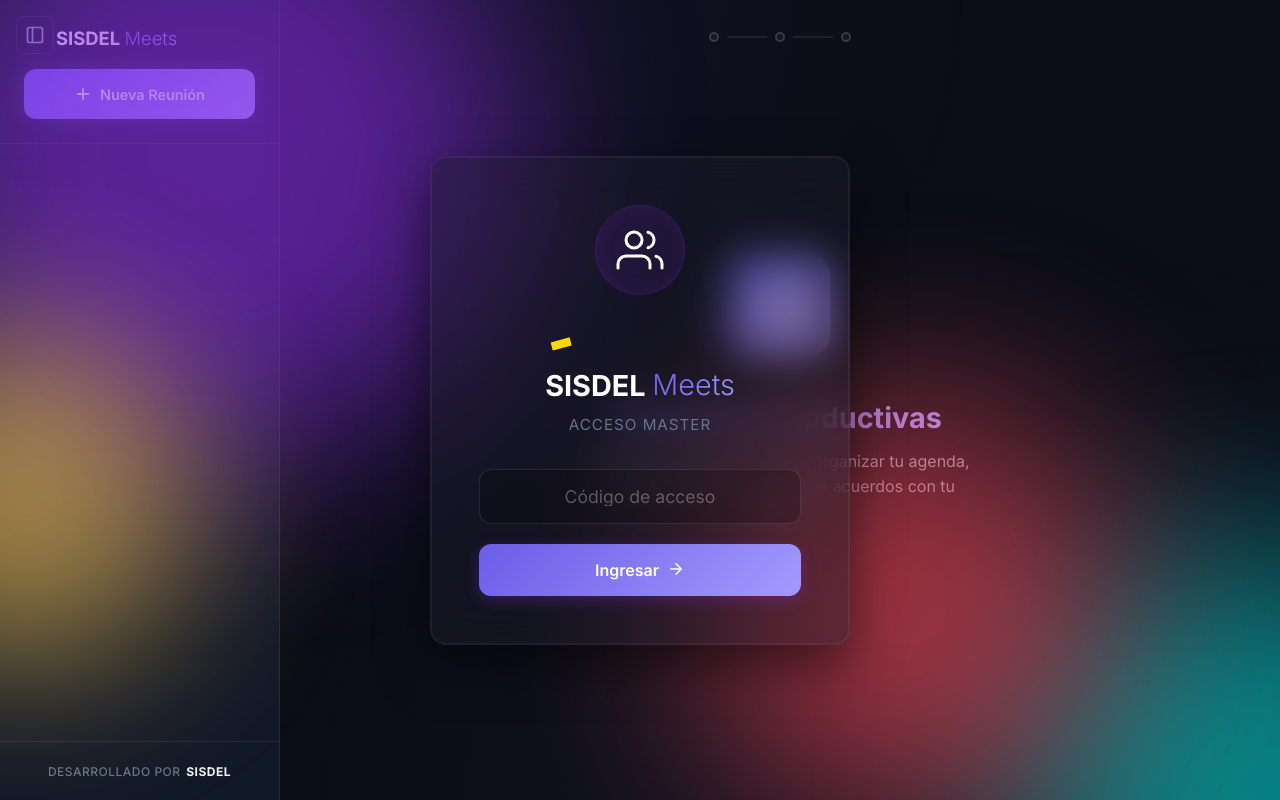
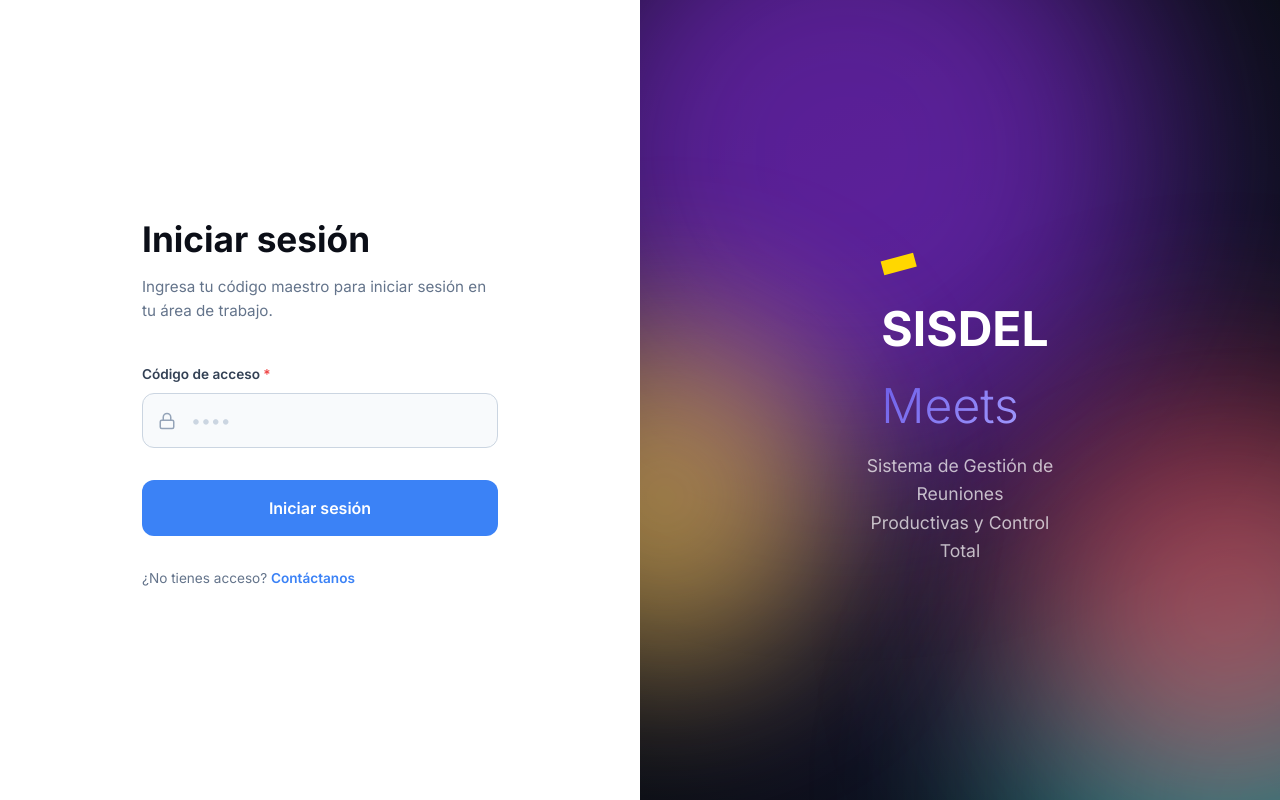
Before and after one commit to yonxela/REUNIONES, a plain HTML site: page index.html in a window 1280 px wide. Drawn offline with nearby package versions, Linux system fonts and the light colour scheme.

Commit message:
style: implement asymmetric layout matching screenshot

```diff
--- a/index.html
+++ b/index.html
@@ -16,6 +16,39 @@
   <!-- ===== LOGIN SCREEN ===== -->
   <div id="loginScreen" class="login-screen">
 
+    <!-- Left Side: Login Form -->
+    <div class="login-left">
+      <div class="login-form-container">
+
+        <h2 class="login-title">Iniciar sesión</h2>
+        <p class="login-desc">Ingresa tu código maestro para iniciar sesión en tu área de trabajo.</p>
+
+        <div class="login-input-group">
+          <label class="login-label">Código de acceso <span class="required">*</span></label>
+          <div class="input-wrapper">
+            <!-- Simple lock icon -->
+            <svg class="input-icon" xmlns="http://www.w3.org/2000/svg" width="18" height="18" viewBox="0 0 24 24"
+              fill="none" stroke="currentColor" stroke-width="2" stroke-linecap="round" stroke-linejoin="round">
+              <rect x="3" y="11" width="18" height="11" rx="2" ry="2"></rect>
+              <path d="M7 11V7a5 5 0 0 1 10 0v4"></path>
+            </svg>
+            <input type="password" id="loginCodeInput" class="light-input" placeholder="••••" autocomplete="off">
+          </div>
+          <p id="loginErrorMsg" class="login-error-msg">Código incorrecto. Inténtalo de nuevo.</p>
+
+          <button id="btnLoginSubmit" class="btn-login-submit">
+            Iniciar sesión
+          </button>
+        </div>
+
+        <div class="login-footer-text">
+          ¿No tienes acceso? <a href="#">Contáctanos</a>
+        </div>
+      </div>
+    </div>
+
+    <!-- Right Side: Brand & Animation -->
+    <div class="login-right">
       <!-- Animated Background -->
       <div class="login-bg-shapes">
         <div class="login-shape shape-1"></div>
@@ -24,41 +57,20 @@
         <div class="login-shape shape-4"></div>
       </div>
 
-    <div class="login-glass-box">
-
-      <div class="login-icon">
-        <svg xmlns="http://www.w3.org/2000/svg" width="48" height="48" viewBox="0 0 24 24" fill="none" stroke="#ffffff"
-          stroke-width="1.5" stroke-linecap="round" stroke-linejoin="round">
-          <path d="M17 21v-2a4 4 0 0 0-4-4H5a4 4 0 0 0-4 4v2" />
-          <circle cx="9" cy="7" r="4" />
-          <path d="M23 21v-2a4 4 0 0 0-3-3.87" />
-          <path d="M16 3.13a4 4 0 0 1 0 7.75" />
-        </svg>
-      </div>
-
-      <div class="logo" style="justify-content: center; margin-bottom: var(--space-xs);">
-        <svg width="28" height="28" viewBox="0 0 40 40" fill="none" xmlns="http://www.w3.org/2000/svg">
+      <div class="login-brand-content">
+        <div class="logo" style="justify-content: center; margin-bottom: 0.5rem; z-index: 10;">
+          <svg width="48" height="48" viewBox="0 0 40 40" fill="none" xmlns="http://www.w3.org/2000/svg">
             <rect x="8" y="22" width="28" height="12" transform="rotate(-15 8 22)" fill="#FFD700" />
           </svg>
-        <h1 style="font-size: 1.8rem; color: #fff;">SISDEL <span
+          <h1 style="font-size: 3rem; color: #fff; margin-left: 10px;">SISDEL <br><span
               style="font-weight: 300; background: var(--accent-gradient); -webkit-background-clip: text; -webkit-text-fill-color: transparent; background-clip: text;">Meets</span>
           </h1>
         </div>
-
-      <p class="login-subtitle">Acceso Master</p>
-
-      <div class="login-input-group">
-        <input type="password" id="loginCodeInput" placeholder="Código de acceso" autocomplete="off">
-        <button id="btnLoginSubmit" class="btn-login-submit">
-          Ingresar
-          <svg xmlns="http://www.w3.org/2000/svg" width="18" height="18" viewBox="0 0 24 24" fill="none"
-            stroke="currentColor" stroke-width="2" stroke-linecap="round" stroke-linejoin="round">
-            <line x1="5" y1="12" x2="19" y2="12"></line>
-            <polyline points="12 5 19 12 12 19"></polyline>
-          </svg>
-        </button>
+        <p
+          style="color: rgba(255, 255, 255, 0.7); font-size: 1.1rem; text-align: center; max-width: 80%; z-index: 10; font-weight: 400; line-height: 1.6;">
+          Sistema de Gestión de Reuniones<br>Productivas y Control Total
+        </p>
       </div>
-      <p id="loginErrorMsg" class="login-error-msg">Código incorrecto. Inténtalo de nuevo.</p>
     </div>
   </div>
   <button class="btn-toggle-sidebar" id="btnToggleSidebar" title="Mostrar/Ocultar historial">
--- a/styles.css
+++ b/styles.css
@@ -1806,13 +1806,195 @@ body::before {
   left: 0;
   width: 100vw;
   height: 100vh;
+  z-index: 999999;
   background: var(--bg-main);
-  z-index: 999999;
-  display: flex;
-  align-items: center;
-  justify-content: center;
   transition: opacity 0.5s ease;
   overflow: hidden;
+  display: flex;
+}
+
+.login-screen.hidden {
+  opacity: 0;
+  pointer-events: none;
+}
+
+@media (min-width: 900px) {
+  .login-screen {
+    display: grid;
+    grid-template-columns: 1fr 1fr;
+  }
+}
+
+/* Left Side: Form */
+.login-left {
+  display: flex;
+  align-items: center;
+  justify-content: center;
+  width: 100%;
+  height: 100%;
+  background: #ffffff;
+}
+
+.login-form-container {
+  width: 100%;
+  max-width: 420px;
+  padding: 2rem;
+  display: flex;
+  flex-direction: column;
+  animation: fadeInRight 0.8s cubic-bezier(0.16, 1, 0.3, 1);
+}
+
+.login-title {
+  color: #0b0e17;
+  font-size: 2.2rem;
+  font-weight: 700;
+  margin-bottom: 0.5rem;
+}
+
+.login-desc {
+  color: #64748b;
+  font-size: 0.95rem;
+  margin-bottom: 2.5rem;
+}
+
+.login-input-group {
+  display: flex;
+  flex-direction: column;
+  gap: 0.5rem;
+  width: 100%;
+  position: relative;
+}
+
+.login-label {
+  color: #334155;
+  font-size: 0.85rem;
+  font-weight: 600;
+}
+
+.login-label .required {
+  color: #ef4444;
+}
+
+.input-wrapper {
+  position: relative;
+  display: flex;
+  align-items: center;
+}
+
+.input-icon {
+  position: absolute;
+  left: 1rem;
+  color: #94a3b8;
+}
+
+.light-input {
+  width: 100%;
+  background: #f8fafc;
+  border: 1px solid #cbd5e1;
+  border-radius: var(--radius-md);
+  padding: 1rem 1rem 1rem 3rem;
+  color: #0b0e17;
+  font-family: inherit;
+  font-size: 1.1rem;
+  text-align: left;
+  letter-spacing: normal;
+  outline: none;
+  transition: all var(--transition-base);
+}
+
+.light-input:focus {
+  background: #ffffff;
+  border-color: #3b82f6;
+  /* A nice blue color usually used for these forms */
+  box-shadow: 0 0 0 3px rgba(59, 130, 246, 0.15);
+}
+
+.light-input::placeholder {
+  color: #cbd5e1;
+}
+
+.btn-login-submit {
+  background: #3b82f6;
+  color: white;
+  border: none;
+  border-radius: var(--radius-md);
+  padding: 1.1rem;
+  font-family: inherit;
+  font-size: 1rem;
+  font-weight: 600;
+  cursor: pointer;
+  display: flex;
+  align-items: center;
+  justify-content: center;
+  gap: var(--space-sm);
+  transition: all var(--transition-base);
+  margin-top: 1.5rem;
+  width: 100%;
+}
+
+.btn-login-submit:hover {
+  background: #2563eb;
+  transform: translateY(-2px);
+  box-shadow: 0 4px 12px rgba(37, 99, 235, 0.2);
+}
+
+.login-error-msg {
+  color: #ef4444;
+  font-size: 0.85rem;
+  display: none;
+  background: #fee2e2;
+  padding: 8px 12px;
+  border-radius: var(--radius-sm);
+  border: 1px solid #fca5a5;
+  width: 100%;
+  margin-top: 0.5rem;
+}
+
+.login-footer-text {
+  margin-top: 2rem;
+  text-align: left;
+  font-size: 0.85rem;
+  color: #64748b;
+}
+
+.login-footer-text a {
+  color: #3b82f6;
+  text-decoration: none;
+  font-weight: 600;
+}
+
+.login-footer-text a:hover {
+  text-decoration: underline;
+}
+
+/* Right Side: Animated Brand Area */
+.login-right {
+  position: relative;
+  display: flex;
+  flex-direction: column;
+  align-items: center;
+  justify-content: center;
+  width: 100%;
+  height: 100%;
+  background: radial-gradient(circle at center, #1b163d 0%, #0b0e17 100%);
+  overflow: hidden;
+}
+
+@media (max-width: 899px) {
+  .login-right {
+    display: none;
+    /* Hide animated part on small screens */
+  }
+}
+
+.login-brand-content {
+  position: relative;
+  z-index: 10;
+  display: flex;
+  flex-direction: column;
+  align-items: center;
+  justify-content: center;
+  animation: floatIn 0.8s cubic-bezier(0.16, 1, 0.3, 1);
 }
 
 .login-bg-shapes {
@@ -1823,7 +2005,6 @@ body::before {
   height: 100%;
   z-index: 0;
   overflow: hidden;
-  background: var(--bg-main);
 }
 
 .login-shape {
@@ -1887,27 +2068,16 @@ body::before {
   }
 }
 
-.login-screen.hidden {
-  opacity: 0;
-  pointer-events: none;
-}
-
-.login-glass-box {
-  z-index: 10;
-  background: rgba(30, 31, 46, 0.4);
-  backdrop-filter: blur(20px);
-  -webkit-backdrop-filter: blur(20px);
-  border: 1px solid rgba(255, 255, 255, 0.05);
-  border-radius: var(--radius-lg);
-  padding: 3rem;
-  width: 90%;
-  max-width: 420px;
-  box-shadow: 0 20px 50px rgba(0, 0, 0, 0.5), inset 0 0 0 1px rgba(255, 255, 255, 0.05);
-  display: flex;
-  flex-direction: column;
-  position: relative;
-  align-items: center;
-  animation: floatIn 0.8s cubic-bezier(0.16, 1, 0.3, 1);
+@keyframes fadeInRight {
+  0% {
+    opacity: 0;
+    transform: translateX(-30px);
+  }
+
+  100% {
+    opacity: 1;
+    transform: translateX(0);
+  }
 }
 
 @keyframes floatIn {
@@ -1920,95 +2090,6 @@ body::before {
     opacity: 1;
     transform: translateY(0) scale(1);
   }
-}
-
-.login-icon {
-  margin-bottom: var(--space-xl);
-  background: rgba(138, 43, 226, 0.1);
-  border-radius: 50%;
-  padding: 20px;
-  display: flex;
-  align-items: center;
-  justify-content: center;
-  border: 1px solid rgba(138, 43, 226, 0.2);
-  box-shadow: inset 0 0 20px rgba(138, 43, 226, 0.1);
-}
-
-.login-subtitle {
-  color: var(--text-muted);
-  font-size: 0.95rem;
-  margin-bottom: var(--space-xl);
-  letter-spacing: 1px;
-  text-transform: uppercase;
-}
-
-.login-input-group {
-  display: flex;
-  flex-direction: column;
-  gap: var(--space-md);
-  width: 100%;
-}
-
-.login-input-group input {
-  background: rgba(0, 0, 0, 0.2);
-  border: 1px solid rgba(255, 255, 255, 0.1);
-  border-radius: var(--radius-md);
-  padding: 1rem;
-  color: #fff;
-  font-family: inherit;
-  font-size: 1.1rem;
-  text-align: center;
-  letter-spacing: 4px;
-  outline: none;
-  transition: all var(--transition-base);
-}
-
-.login-input-group input:focus {
-  border-color: var(--accent-primary);
-  background: rgba(138, 43, 226, 0.05);
-  box-shadow: 0 0 0 3px rgba(138, 43, 226, 0.15);
-}
-
-.login-input-group input::placeholder {
-  color: rgba(255, 255, 255, 0.3);
-  letter-spacing: normal;
-}
-
-.btn-login-submit {
-  background: var(--accent-gradient);
-  color: white;
-  border: none;
-  border-radius: var(--radius-md);
-  padding: 1rem;
-  font-family: inherit;
-  font-size: 1rem;
-  font-weight: 600;
-  cursor: pointer;
-  display: flex;
-  align-items: center;
-  justify-content: center;
-  gap: var(--space-sm);
-  transition: all var(--transition-base);
-  margin-top: var(--space-xs);
-  box-shadow: 0 4px 15px rgba(138, 43, 226, 0.3);
-}
-
-.btn-login-submit:hover {
-  transform: translateY(-2px);
-  box-shadow: 0 6px 20px rgba(138, 43, 226, 0.4);
-}
-
-.login-error-msg {
-  color: #ff4757;
-  text-align: center;
-  margin-top: var(--space-md);
-  font-size: 0.85rem;
-  display: none;
-  background: rgba(255, 71, 87, 0.1);
-  padding: 8px 12px;
-  border-radius: var(--radius-sm);
-  border: 1px solid rgba(255, 71, 87, 0.2);
-  width: 100%;
 }
 
 /* ===== TOAST ===== */
```
Lines whose indentation alone changed are shown as unchanged.
